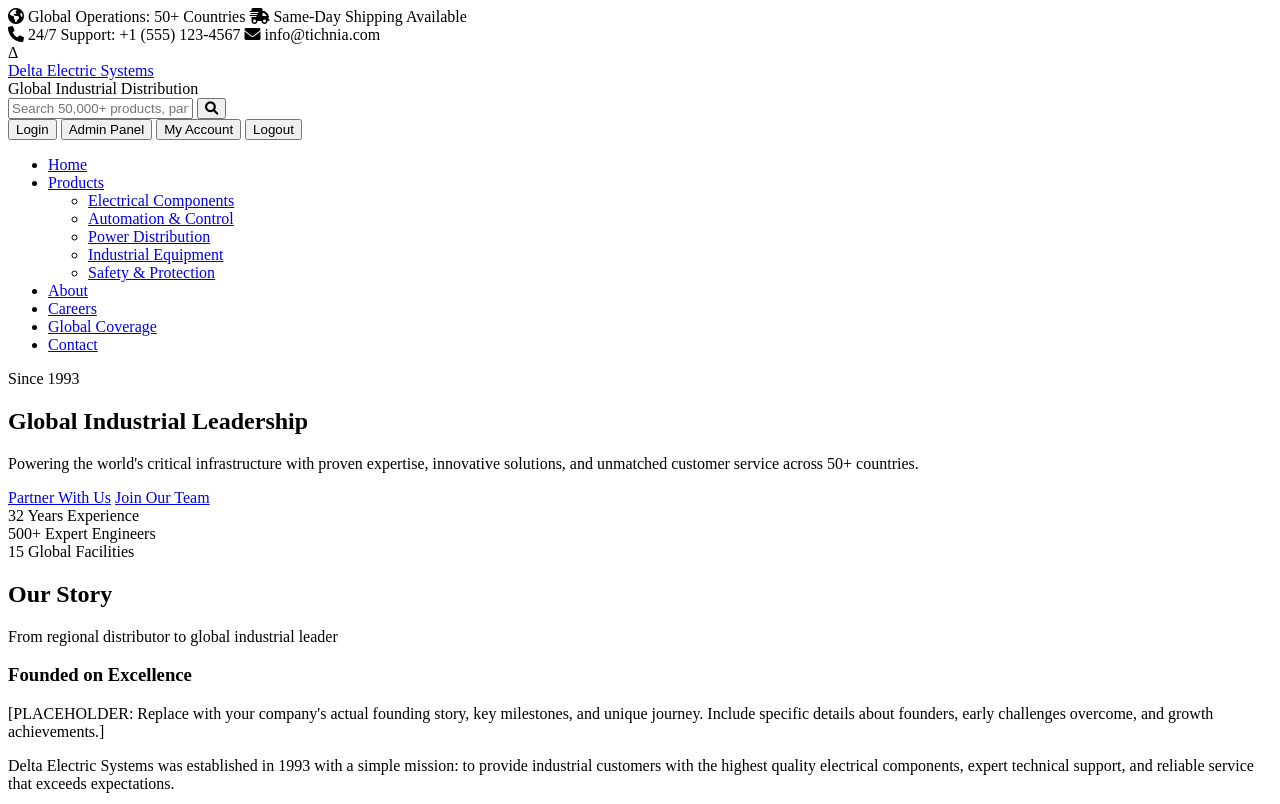
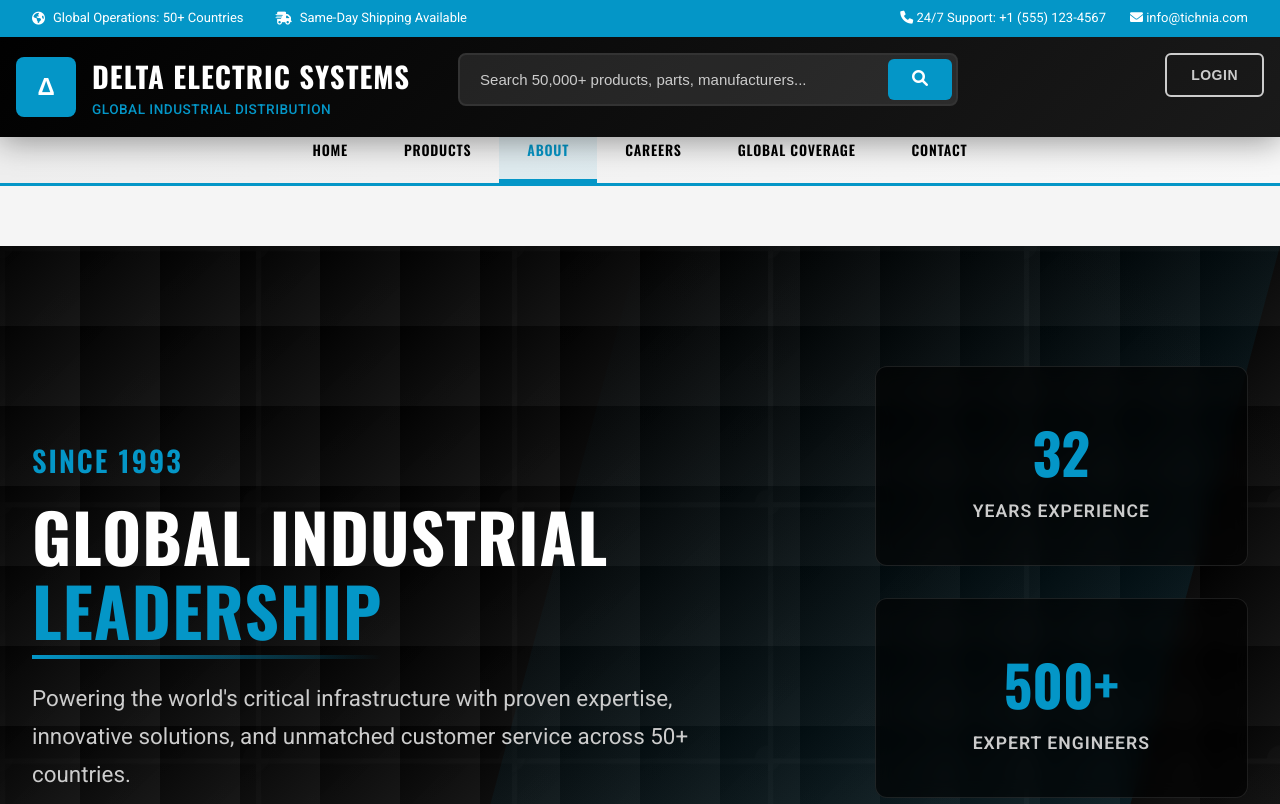
Before and after one commit to kiwixi/DES_Testings, a plain HTML site: page about.html in a window 1280 px wide. Shown: the top 804 px of the page. Drawn offline with nearby package versions, Linux system fonts and the light colour scheme; files whose address does not match are found by name.

Commit message:
Update about.html
chnaging themes for the css form

```diff
--- a/about.html
+++ b/about.html
@@ -6,7 +6,7 @@
   <title>About Us - Delta Electric Systems</title>
   <link href="https://cdnjs.cloudflare.com/ajax/libs/font-awesome/6.0.0/css/all.min.css" rel="stylesheet">
   <link href="https://fonts.googleapis.com/css2?family=Roboto:wght@300;400;500;600;700;900&family=Oswald:wght@400;500;600;700&display=swap" rel="stylesheet">
-  <link rel="stylesheet" href="css/styles.css">
+  <link rel="stylesheet" href="DES_Prototype3.css">
 </head>
 <body>
   <!-- Header -->
```
